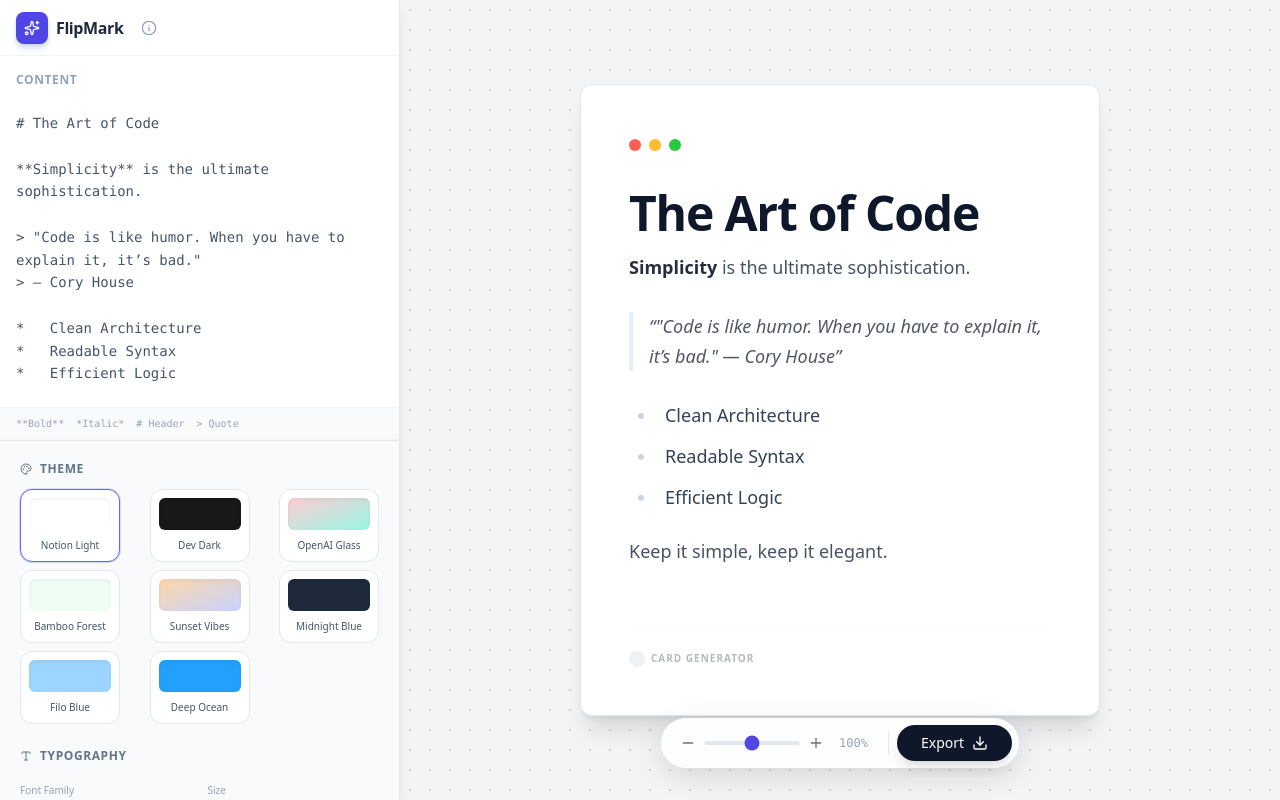
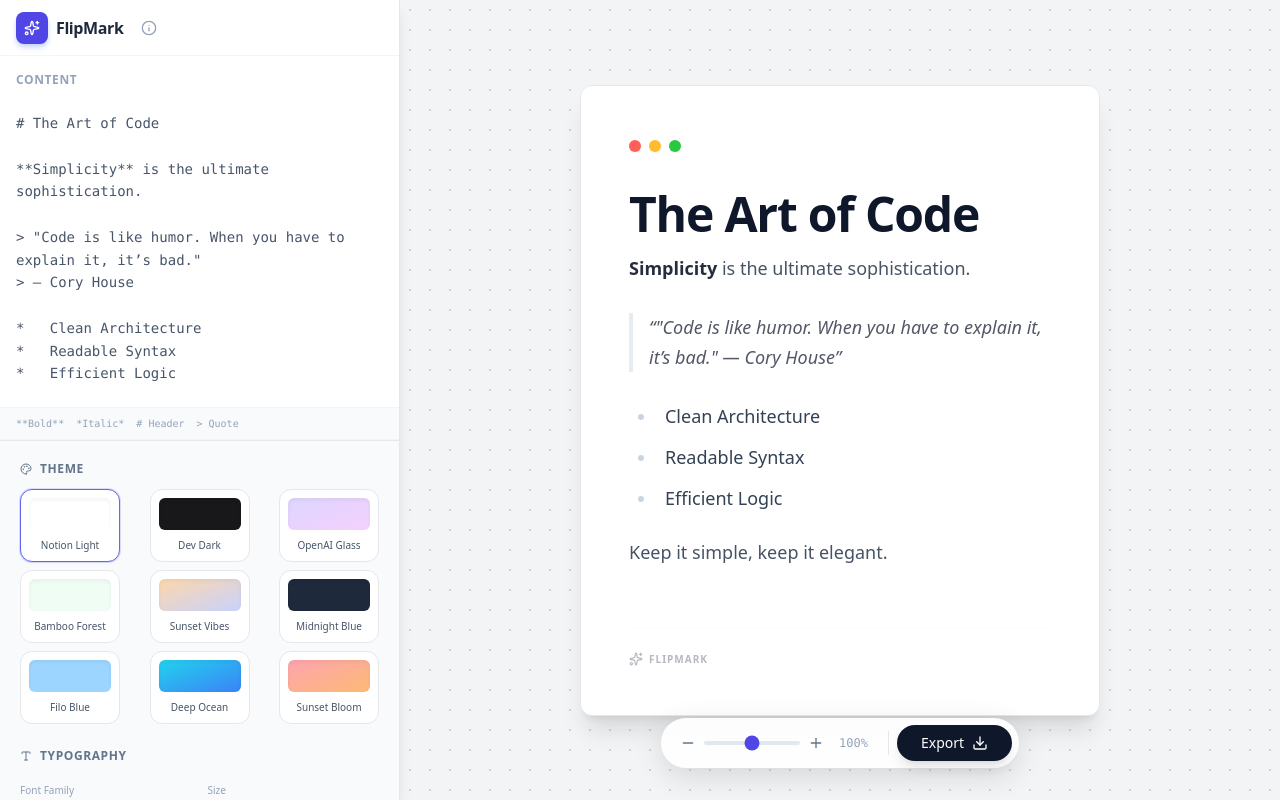
Before and after one commit to justinbao19/Markdown-to-Card-generator, a Next.js app: page / in a window 1280 px wide. Built offline with nearby package versions, Linux system fonts and the light colour scheme.

Commit message:
feat: Enhance CardGenerator with a symbol selector for dynamic footer icons and add new decoration styles including Notion and Sunset Bloom. Updated state management and UI for improved user interaction.

```diff
--- a/components/CardGenerator.tsx
+++ b/components/CardGenerator.tsx
@@ -17,7 +17,34 @@ import {
   CreditCard,
   Info,
   X,
-  Check
+  Check,
+  Lock,
+  TerminalSquare,
+  FileText,
+  ChevronRight,
+  Circle,
+  Command,
+  Apple,
+  Zap,
+  Heart,
+  Star,
+  Box,
+  Layers,
+  Code,
+  Cloud,
+  Cpu,
+  Globe,
+  Hash,
+  Feather,
+  Rocket,
+  Smile,
+  Ghost,
+  Flame,
+  Droplets,
+  AlignLeft,
+  RotateCw,
+  Reply,
+  CornerUpLeft
 } from "lucide-react";
 import { clsx, type ClassValue } from "clsx";
 import { twMerge } from "tailwind-merge";
@@ -28,70 +55,101 @@ function cn(...inputs: ClassValue[]) {
 }
 
 // --- Constants ---
+const SYMBOLS = {
+  sparkles: { icon: Sparkles },
+  zap: { icon: Zap },
+  star: { icon: Star },
+  heart: { icon: Heart },
+  globe: { icon: Globe },
+  code: { icon: Code },
+  feather: { icon: Feather },
+  rocket: { icon: Rocket },
+  smile: { icon: Smile },
+  ghost: { icon: Ghost },
+  flame: { icon: Flame },
+  droplets: { icon: Droplets },
+  command: { icon: Command },
+  apple: { icon: Apple },
+  circle: { icon: Circle },
+  box: { icon: Box },
+  layers: { icon: Layers },
+  cloud: { icon: Cloud },
+  cpu: { icon: Cpu },
+  hash: { icon: Hash }
+};
+
 const DECORATIONS = {
   none: { name: "None" },
   macos: { name: "macOS" },
   mail: { name: "Filo Mail" },
   browser: { name: "Browser" },
-  terminal: { name: "Terminal" }
+  terminal: { name: "Terminal" },
+  notion: { name: "Notion" }
 };
 
 const THEMES = {
   minimal: {
     name: "Notion Light",
     bg: "bg-[#F3F4F6]",
-    card: "bg-white border border-gray-200 shadow-xl",
+    card: "bg-white border border-gray-200 shadow-xl text-slate-900",
     text: "prose-slate",
     preview: "bg-white"
   },
   obsidian: {
     name: "Dev Dark",
     bg: "bg-[#09090B]",
-    card: "bg-[#18181B] border border-white/10 shadow-2xl shadow-black/50",
+    card: "bg-[#18181B] border border-white/10 shadow-2xl shadow-black/50 text-slate-200",
     text: "prose-invert prose-pre:bg-[#27272A]",
     preview: "bg-[#18181B]"
   },
   aurora: {
     name: "OpenAI Glass",
-    bg: "bg-gradient-to-br from-rose-100 to-teal-100",
-    card: "bg-white/70 backdrop-blur-xl border border-white/40 shadow-xl",
-    text: "prose-slate prose-headings:text-slate-800",
-    preview: "bg-gradient-to-br from-rose-200 to-teal-200"
+    bg: "bg-gray-50", // Plain background
+    card: "bg-gradient-to-br from-violet-50 via-purple-50 to-fuchsia-50 border border-violet-100 shadow-xl text-slate-800", // Violet/Purple Gradient
+    text: "prose-slate prose-headings:text-violet-700 prose-a:text-purple-600",
+    preview: "bg-gradient-to-br from-violet-200 to-fuchsia-200"
   },
   bamboo: {
     name: "Bamboo Forest",
     bg: "bg-stone-100",
-    card: "bg-[#F0FDF4] border border-green-100 shadow-[0_8px_30px_rgb(0,0,0,0.06)]",
+    card: "bg-[#F0FDF4] border border-green-100 shadow-[0_8px_30px_rgb(0,0,0,0.06)] text-green-900",
     text: "prose-stone prose-headings:text-green-800",
     preview: "bg-[#F0FDF4]"
   },
   sunset: {
     name: "Sunset Vibes",
     bg: "bg-slate-50",
-    card: "bg-gradient-to-br from-orange-50 to-indigo-50 border border-orange-100/50 shadow-lg",
+    card: "bg-gradient-to-br from-orange-50 to-indigo-50 border border-orange-100/50 shadow-lg text-indigo-950",
     text: "prose-slate prose-headings:text-indigo-900",
     preview: "bg-gradient-to-br from-orange-200 to-indigo-200"
   },
   midnight: {
     name: "Midnight Blue",
     bg: "bg-[#0F172A]",
-    card: "bg-[#1E293B] border border-blue-500/20 shadow-2xl shadow-blue-900/20",
+    card: "bg-[#1E293B] border border-blue-500/20 shadow-2xl shadow-blue-900/20 text-blue-100",
     text: "prose-invert prose-headings:text-blue-200 prose-p:text-slate-300",
     preview: "bg-[#1E293B]"
   },
   skyblue: {
     name: "Filo Blue",
     bg: "bg-[#E9F6FF]", // Light 05
-    card: "bg-white border border-[#CCE7FB] shadow-[0_8px_30px_rgb(34,160,251,0.1)]", // Light 04 border, Light 02 shadow
+    card: "bg-white border border-[#CCE7FB] shadow-[0_8px_30px_rgb(34,160,251,0.1)] text-slate-800", // Light 04 border, Light 02 shadow
     text: "prose-slate prose-headings:text-[#22A0FB] prose-a:text-[#22A0FB]", // Light 02 text
     preview: "bg-[#9CD5FF]" // Light 01
   },
   deepocean: {
     name: "Deep Ocean",
-    bg: "bg-gradient-to-br from-[#22A0FB] to-[#0F172A]", // Light 02 -> Dark
-    card: "bg-[#0F172A]/90 backdrop-blur-md border border-[#9CD5FF]/30 shadow-2xl", // Light 01 border glow
-    text: "prose-invert prose-headings:text-[#C1E5FF] prose-p:text-[#E9F6FF]/80", // Light 03 & 05 text
-    preview: "bg-[#22A0FB]" // Light 02
+    bg: "bg-slate-100", // Plain light background
+    card: "bg-gradient-to-br from-cyan-100 via-blue-100 to-indigo-100 border border-blue-200/50 shadow-2xl shadow-blue-500/5 text-slate-800", // Fresh Ocean Gradient
+    text: "prose-slate prose-headings:text-blue-700 prose-a:text-cyan-600",
+    preview: "bg-gradient-to-br from-cyan-400 to-blue-500"
+  },
+  sunsetbloom: {
+    name: "Sunset Bloom",
+    bg: "bg-orange-50/50", // Plain warm background
+    card: "bg-gradient-to-br from-rose-100 via-orange-100 to-amber-100 border border-rose-200 shadow-[0_8px_30px_rgb(251,113,133,0.15)] text-rose-950", // Gradient Card
+    text: "prose-slate prose-headings:text-rose-600 prose-a:text-orange-500",
+    preview: "bg-gradient-to-br from-rose-300 to-orange-300"
   }
 };
 
@@ -135,7 +193,8 @@ export default function CardGenerator() {
   const [isExporting, setIsExporting] = useState(false);
   const [sidebarWidth, setSidebarWidth] = useState(400);
   const [isDragging, setIsDragging] = useState(false);
-  const [footerText, setFooterText] = useState("Card Generator");
+  const [footerText, setFooterText] = useState("FlipMark");
+  const [footerIcon, setFooterIcon] = useState<keyof typeof SYMBOLS>('sparkles');
   const [isMobileEditing, setIsMobileEditing] = useState(false);
   const [showMobileInfo, setShowMobileInfo] = useState(false);
 
@@ -502,6 +561,31 @@ export default function CardGenerator() {
                    />
                 </div>
 
+                {/* Symbol Selector */}
+                <div className="space-y-1.5">
+                  <span className="text-[10px] text-slate-400 font-medium">Brand Symbol</span>
+                  <div className="flex flex-wrap gap-1.5 p-2 bg-white rounded-xl border border-gray-200">
+                    {(Object.keys(SYMBOLS) as Array<keyof typeof SYMBOLS>).map((s) => {
+                      const IconComponent = SYMBOLS[s].icon;
+                      return (
+                        <button
+                          key={s}
+                          onClick={() => setFooterIcon(s)}
+                          className={cn(
+                            "p-1.5 rounded-md transition-all",
+                            footerIcon === s
+                              ? "bg-indigo-50 text-indigo-600 shadow-sm"
+                              : "text-slate-400 hover:bg-gray-50 hover:text-slate-600"
+                          )}
+                          title={s}
+                        >
+                          <IconComponent size={14} />
+                        </button>
+                      )
+                    })}
+                  </div>
+                </div>
+
                 {/* Window Decoration Selector */}
                 <div className="space-y-1.5">
                   <span className="text-[10px] text-slate-400 font-medium">Window Style</span>
@@ -601,8 +685,8 @@ export default function CardGenerator() {
                     {/* Filo Mail Style */}
                     {decoration === 'mail' && (
                       <div className="flex-1 flex items-center justify-between border-b border-black/10 pb-2">
-                        <div className="flex items-center gap-2">
-                          <div className="w-8 h-8 rounded-full bg-indigo-100 overflow-hidden flex items-center justify-center border border-black/5">
+                        <div className="flex items-center gap-3">
+                          <div className="w-8 h-8 rounded-full bg-indigo-100 overflow-hidden flex items-center justify-center border border-black/5 shrink-0">
                             {/* Try to load Filo Icon, fallback to text if missing */}
                             <img
                               src="/assets/filo-icon.svg"
@@ -615,36 +699,78 @@ export default function CardGenerator() {
                             />
                             <span className="hidden text-indigo-600 font-bold text-xs">FM</span>
                           </div>
-                          <div className="flex flex-col">
-                            <span className="text-[10px] font-bold opacity-70 leading-tight">From: Filo Mail</span>
-                            <span className="text-[8px] opacity-50 leading-tight">To: You</span>
+                          <div className="flex flex-col min-w-0">
+                            <div className="flex items-center gap-2">
+                              <span className="text-[11px] font-bold opacity-90 leading-tight truncate">Filo Mail</span>
+                              <span className="text-[8px] text-indigo-600 bg-indigo-50 px-1.5 rounded-full font-medium">Inbox</span>
+                            </div>
+                            <span className="text-[9px] opacity-50 leading-tight truncate">To: You &lt;me@filomail.com&gt;</span>
                           </div>
                         </div>
-                        <div className="px-2 py-0.5 bg-black/5 rounded text-[8px] font-mono opacity-50">
-                          {new Date().toLocaleDateString()}
+
+                        <div className="flex items-center gap-3">
+                          <div className="flex items-center gap-2 text-black/40">
+                            <CornerUpLeft size={12} className="hover:text-black/60 transition-colors" />
+                            <Star size={12} className="hover:text-yellow-400 transition-colors" />
+                          </div>
+                          <div className="px-2 py-0.5 bg-black/5 rounded text-[8px] font-mono opacity-50 hidden sm:block">
+                            {new Date().toLocaleDateString()}
+                          </div>
                         </div>
                       </div>
                     )}
 
-                    {/* Browser Style */}
+                    {/* Browser Style (Safari) */}
                     {decoration === 'browser' && (
-                      <div className="flex-1 flex items-center gap-3 bg-black/5 rounded-lg px-3 py-1.5">
-                        <div className="flex gap-1.5">
-                          <div className="w-2 h-2 rounded-full bg-black/20" />
-                          <div className="w-2 h-2 rounded-full bg-black/20" />
-                        </div>
-                        <div className="flex-1 bg-white/50 rounded px-2 py-0.5 text-[8px] opacity-50 text-center font-mono">
-                          filo.design
+                      <div className="flex-1 flex flex-col gap-3">
+                        {/* Optional: Window Dots Row if we want full browser look, or just the address bar */}
+                        {/* Let's put address bar directly as the header content */}
+                        <div className="flex items-center gap-3 w-full">
+                           <div className="flex gap-1.5 shrink-0">
+                              <div className="w-2.5 h-2.5 rounded-full bg-[#FF5F57]" />
+                              <div className="w-2.5 h-2.5 rounded-full bg-[#FEBC2E]" />
+                              <div className="w-2.5 h-2.5 rounded-full bg-[#28C840]" />
+                           </div>
+                           {/* Safari Address Bar */}
+                           <div className="flex-1 bg-current/5 rounded-lg flex items-center justify-between px-3 py-1 h-7 border border-black/5 shadow-sm">
+                              <AlignLeft size={12} className="opacity-50" />
+                              <div className="flex items-center gap-1.5 opacity-90 text-current">
+                                <Lock size={10} className="opacity-40" />
+                                <span className="text-[11px] font-semibold tracking-tight -mb-0.5">filomail.com</span>
+                              </div>
+                              <RotateCw size={12} className="opacity-50" />
+                           </div>
+                           <div className="w-10" /> {/* Spacer to balance dots */}
                         </div>
                       </div>
                     )}
 
                     {/* Terminal Style */}
                     {decoration === 'terminal' && (
-                      <div className="flex items-center gap-2 opacity-50 font-mono text-xs">
-                        <span className="text-emerald-500">➜</span>
-                        <span>~</span>
-                        <span className="animate-pulse">_</span>
+                      <div className="flex-1 flex items-center justify-between bg-black/80 rounded-lg px-3 py-1.5 shadow-sm">
+                        <div className="flex items-center gap-1.5">
+                          <div className="w-2 h-2 rounded-full bg-red-500/80" />
+                          <div className="w-2 h-2 rounded-full bg-yellow-500/80" />
+                          <div className="w-2 h-2 rounded-full bg-green-500/80" />
+                        </div>
+                        <div className="flex items-center gap-2 opacity-80 font-mono text-[10px] text-white">
+                          <TerminalSquare size={10} />
+                          <span>zsh</span>
+                        </div>
+                      </div>
+                    )}
+
+                    {/* Notion Style */}
+                    {decoration === 'notion' && (
+                      <div className="flex items-center gap-2 text-xs opacity-70">
+                        <div className="flex items-center gap-1">
+                          <FileText size={14} />
+                          <span className="font-medium">Workspace</span>
+                        </div>
+                        <ChevronRight size={12} className="opacity-50" />
+                        <div className="flex items-center gap-1">
+                          <span className="font-medium">Page</span>
+                        </div>
                       </div>
                     )}
                   </div>
@@ -668,10 +794,14 @@ export default function CardGenerator() {
 
                 {/* Footer */}
                 <div className="mt-12 pt-6 border-t border-black/5 flex items-center justify-between opacity-30 select-none">
-                  <div className="flex items-center gap-1.5">
-                    <div className="w-4 h-4 bg-current rounded-full opacity-20" />
-                    <span className="text-[10px] uppercase tracking-widest font-bold font-sans">{footerText}</span>
-                  </div>
+                   <div className="flex items-center gap-1.5">
+                     {/* Dynamic Symbol */}
+                     {(() => {
+                       const IconComponent = SYMBOLS[footerIcon].icon;
+                       return <IconComponent size={14} className="text-current" />;
+                     })()}
+                     <span className="text-[10px] uppercase tracking-widest font-bold font-sans">{footerText}</span>
+                   </div>
                 </div>
 
               </div>
```
